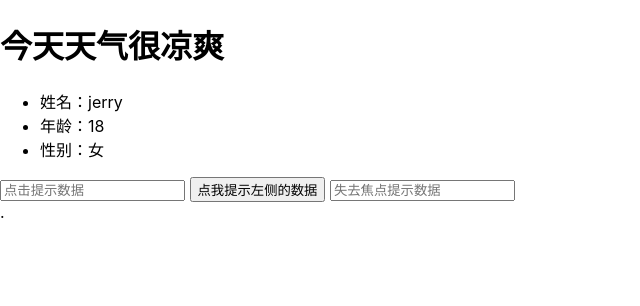
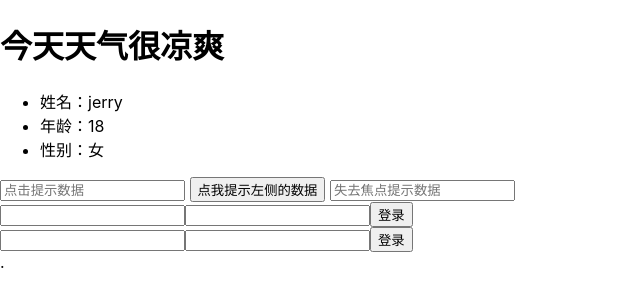
Before and after one commit to Laughing88/react-cli, a React app: page / in a window 1280 px wide. Shown: the top 306 px of the page, without its empty margins (0-640 px from the left). Built offline with nearby package versions, Linux system fonts and the light colour scheme.

Commit message:
refs优化

```diff
--- a/src/home/home.jsx
+++ b/src/home/home.jsx
@@ -4,26 +4,47 @@ import React from "react";
 class Home extends React.Component{
 
     clickValue = React.createRef();
-    DataBlur = React.createRef();
+    userName = React.createRef();
+    password = React.createRef();
 
     state = {
         isHot: false,
+        username: '',
+        password: '',
     }
 
     render() {
         const {name, age, sex} = this.props;
-        const {isHot} = this.state;
+        const {isHot  } = this.state;
         return(
             <div>
                 <h1 onClick={this.changeWeather}>今天天气很{isHot?'炎热':'凉爽'}</h1>
+
+                {/*props实现*/}
                 <ul>
                     <li>姓名：{name}</li>
                     <li>年龄：{age}</li>
                     <li>性别：{sex}</li>
                 </ul>
-                    <input type="text" placeholder="点击提示数据" ref={this.clickValue}/>&nbsp;
+
+                {/*refs推荐一种方式实现*/}
+                <input type="text" placeholder="点击提示数据" ref={this.clickValue}/>&nbsp;
                 <button onClick={this.showData}>点我提示左侧的数据</button>&nbsp;
-                <input type="text" placeholder="失去焦点提示数据" onBlur={this.showDataBlur} ref={this.DataBlur}/>
+                <input type="text" placeholder="失去焦点提示数据" onBlur={this.showDataBlur}/>
+
+                {/*非受控组件*/}
+                <form action="" onSubmit={this.handleSubmit}>
+                    <input type="text" name="username" ref={this.userName}/>
+                    <input type="password" name="password" ref={this.password}/>
+                    <button>登录</button>
+                </form>
+
+                {/*受控组件 推荐使用*/}
+                <form action="" onSubmit={this.handleControlledSubmit}>
+                    <input type="text" name="username" onChange={this.saveFromData('username')}/>
+                    <input type="password" name="password" onChange={this.saveFromData('password')}/>
+                    <button>登录</button>
+                </form>
             </div>
         )
     }
@@ -41,8 +62,31 @@ class Home extends React.Component{
     }
 
     //失去焦点弹窗显示
-    showDataBlur = ()=>{
-        alert(this.DataBlur.current.value);
+    showDataBlur = (event)=>{
+        alert(event.target.value);
+    }
+
+    //非受控组件提交事件
+    handleSubmit = (event)=>{
+        //阻止页面刷新
+        event.preventDefault();
+        alert(`你输入的用户名是：${this.userName.current.value},你输入的密码是：${this.password.current.value}`)
+    }
+
+    //保存表单数据到状态
+    saveFromData = (dataType)=>{
+        return (event)=>{
+            this.setState({
+                [dataType]: event.target.value,
+            })
+        }
+    }
+
+    //受控组件提交事件 推荐使用
+    handleControlledSubmit = (event)=>{
+        //阻止页面刷新
+        event.preventDefault();
+        alert(`你输入的用户名是：${this.state.username},你输入的密码是：${this.state.password}`)
     }
 }
 
```
